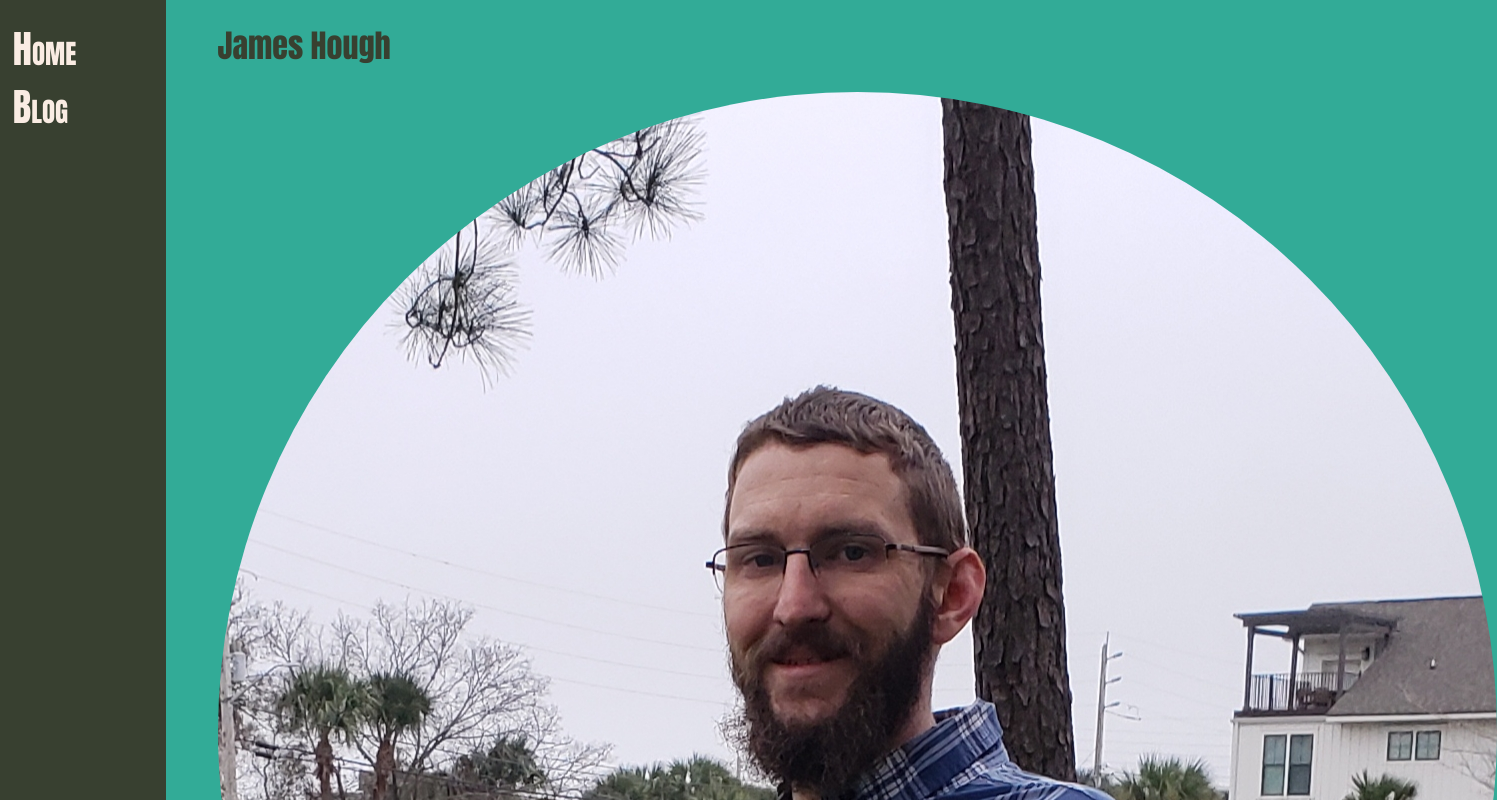
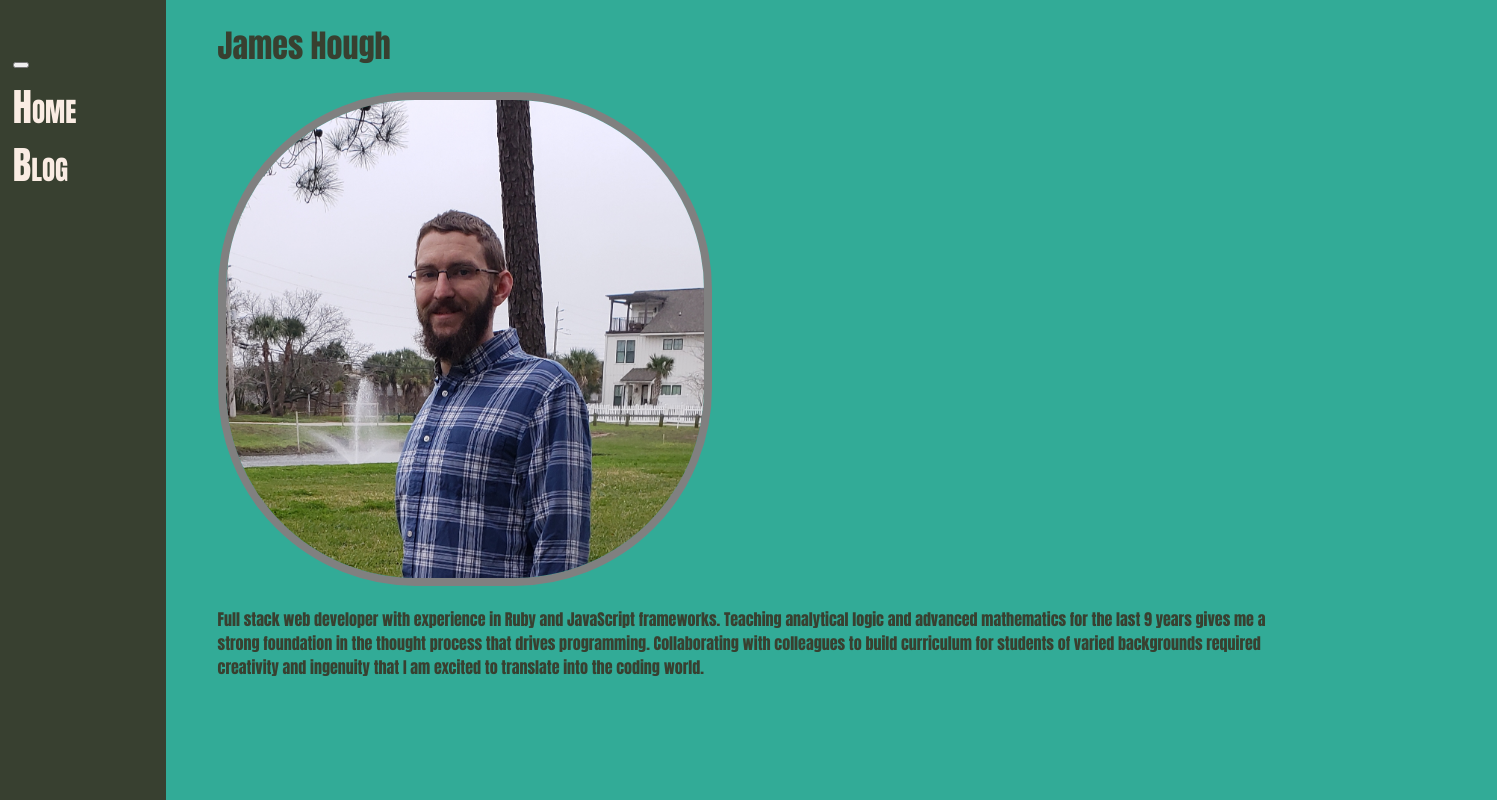
Before and after one commit to jehough/personalsite, a React (Create React App) app in the folder personal-site/: page / in a window 1280 px wide. Shown: the top 800 px of the page, 1497 px wide, since content can reach past the window. Built offline with nearby package versions, Linux system fonts and the light colour scheme.

Commit message:
adjusting css for styling

```diff
--- a/personal-site/public/index.html
+++ b/personal-site/public/index.html
@@ -24,7 +24,7 @@
       work correctly both with client-side routing and a non-root public URL.
       Learn how to configure a non-root public URL by running `npm run build`.
     -->
-    <title>React App</title>
+    <title>A Little About James Hough</title>
   </head>
   <body>
     <noscript>You need to enable JavaScript to run this app.</noscript>
--- a/personal-site/src/App.css
+++ b/personal-site/src/App.css
@@ -68,14 +68,28 @@ body {
 }
 
 .main {
+  display: flex;
   margin: 0;
   padding-left: 17%;
   font-family: Impact, Charcoal, sans-serif;
   color: #384030
 }
 
+.mainHome {
+  display: flex;
+  flex-direction: column;
+
+}
+
+.nameImage {
+  display: flex;
+  flex-direction: row;
+}
+
 #self-image {
-  border-radius: 50%;
+  border: solid;
+  border-radius: 40%;
   border-width: .5em;
-  border-color: white;
+  border-color: grey;
+  width: 45%
 }
--- a/personal-site/src/views/containers/home.js
+++ b/personal-site/src/views/containers/home.js
@@ -1,11 +1,15 @@
 import React, {Component} from 'react';
-
+import Container from 'react-bootstrap/Container'
+import Row from 'react-bootstrap/Row'
+import Col from 'react-bootstrap/Col'
 export default class Home extends Component{
   render(){
     return(
-      <div>
-        <h1>James Hough</h1>
-        <img src="/20200123_164959.jpg" alt="a pic of me...my face apparently broke your computer!" id="self-image"/>
+      <div className="mainHome">
+        <div classname="nameImage">
+          <div><h1>James Hough</h1></div>
+          <div><img src="/20200123_164959.jpg" alt="a pic of me...my face apparently broke your computer!" id="self-image"/></div>
+        </div>
         <p>Full stack web developer with experience in Ruby and JavaScript frameworks. Teaching analytical logic and advanced mathematics for the last 9 years gives me a strong foundation in the thought process that drives programming. Collaborating with colleagues to build curriculum for students of varied backgrounds required creativity and ingenuity that I am excited to translate into the coding world.</p>
       </div>
     )
--- a/personal-site/src/views/containers/sidebar.js
+++ b/personal-site/src/views/containers/sidebar.js
@@ -18,6 +18,8 @@ class NavSideBar extends Component {
   render(){
     return(
       <Navbar className="navside" expand="lg">
+        <Navbar.Toggle aria-controls="basic-navbar-nav" />
+        <Navbar.Collapse id="basic-navbar-nav">
         <Nav className="navItems">
           <Link to="/">Home</Link>
         </Nav>
@@ -25,6 +27,7 @@ class NavSideBar extends Component {
           Blog
           {this.state.dropdown ? <Dropdown /> : null}
         </Nav>
+        </Navbar.Collapse>
       </Navbar>
     )
   }
```
